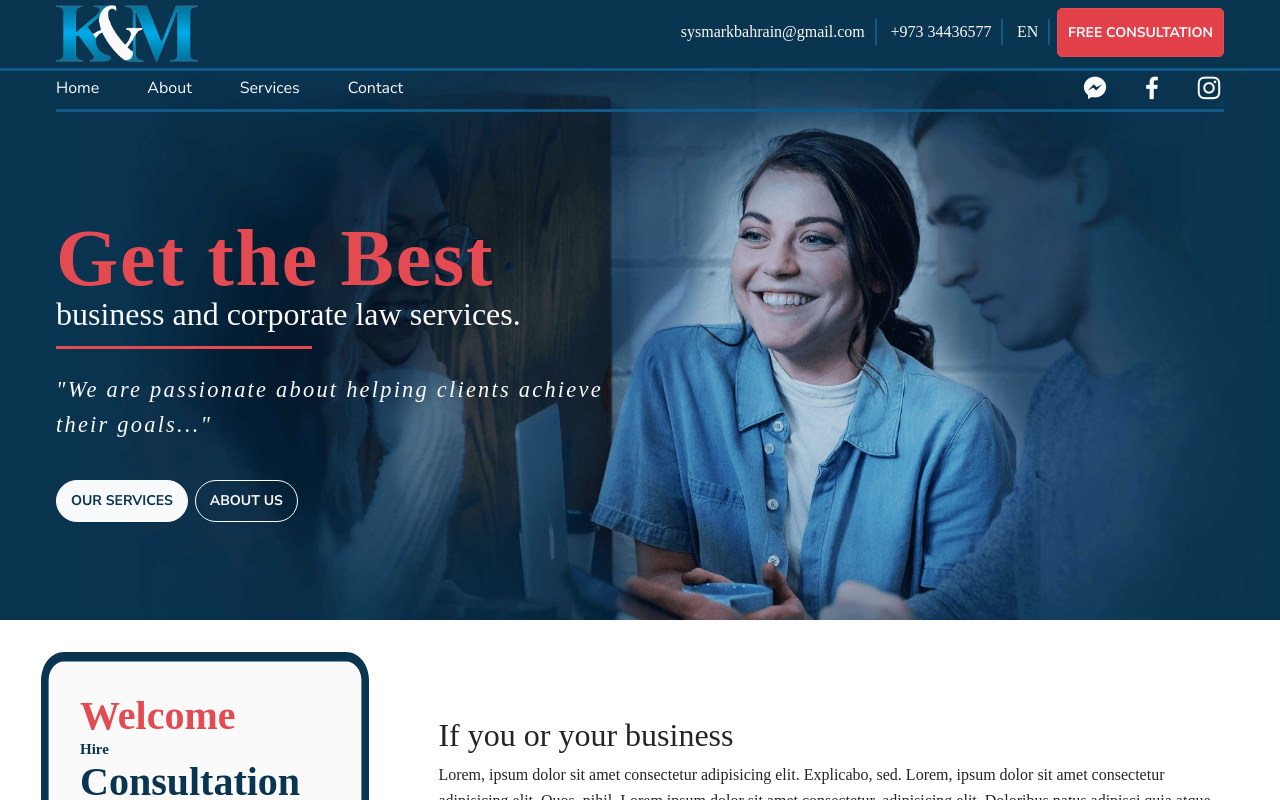
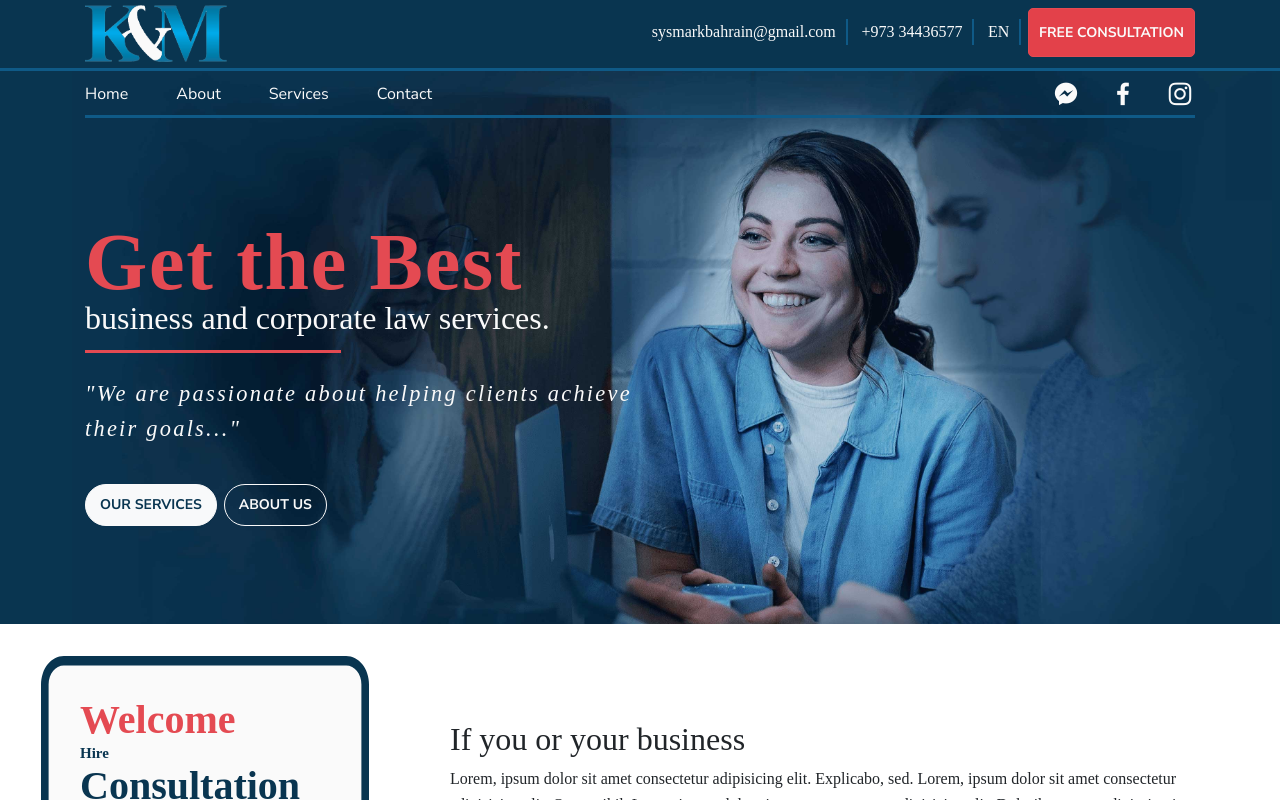
Before and after one commit to enochgeorge9x9/kmanagementwll-website, a React (Create React App) app: page / in a window 1280 px wide. Shown: the top 800 px of the page. Built offline with nearby package versions, Linux system fonts and the light colour scheme; the HTML template or start-up script is replaced by a standard one; a web font is replaced by a local one.

Commit message:
updated the container

```diff
--- a/src/App.scss
+++ b/src/App.scss
@@ -20,7 +20,6 @@ a {
 .bg-img1 {
 	background-image: url('./imgs/meeting1.jpg');
 	position: relative;
-	//   max-height: $banner-h;
 	max-height: 75%;
 	background-position: 90% 20%;
 }
--- a/src/scss/_Header.scss
+++ b/src/scss/_Header.scss
@@ -44,8 +44,8 @@ header {
 	justify-content: space-between;
 	align-items: center;
 	flex-wrap: wrap;
-	margin: 0 auto;
-	padding: 2px $padding-width;
+	padding-top: 8px;
+
 	//   background-color: steelblue;
 
 	.navLinks {
@@ -60,7 +60,7 @@ header {
 			list-style-type: none;
 
 			a:hover {
-				transition: all 0.2s ease-in-out;
+				transition: all 0.15s ease-in-out;
 				color: $secondary-color;
 				font-weight: 800;
 				padding-bottom: 0.68rem;
--- a/src/scss/_mobile.scss
+++ b/src/scss/_mobile.scss
@@ -1,4 +1,4 @@
-@media (max-width: 1174px) {
+@media (max-width: 1230px) {
 	//Hero-Content
 	.bg-img1 {
 		background-position: 10% 20%;
--- a/src/scss/_utilities.scss
+++ b/src/scss/_utilities.scss
@@ -7,10 +7,10 @@ body {
 	overflow-x: hidden;
 }
 
-.container {
-	max-width: $body-w;
-	padding: 0 $padding-width;
-}
+// .container {
+// 	max-width: $body-w;
+// 	padding: 0 $padding-width;
+// }
 
 ul {
 	list-style: none;
```
